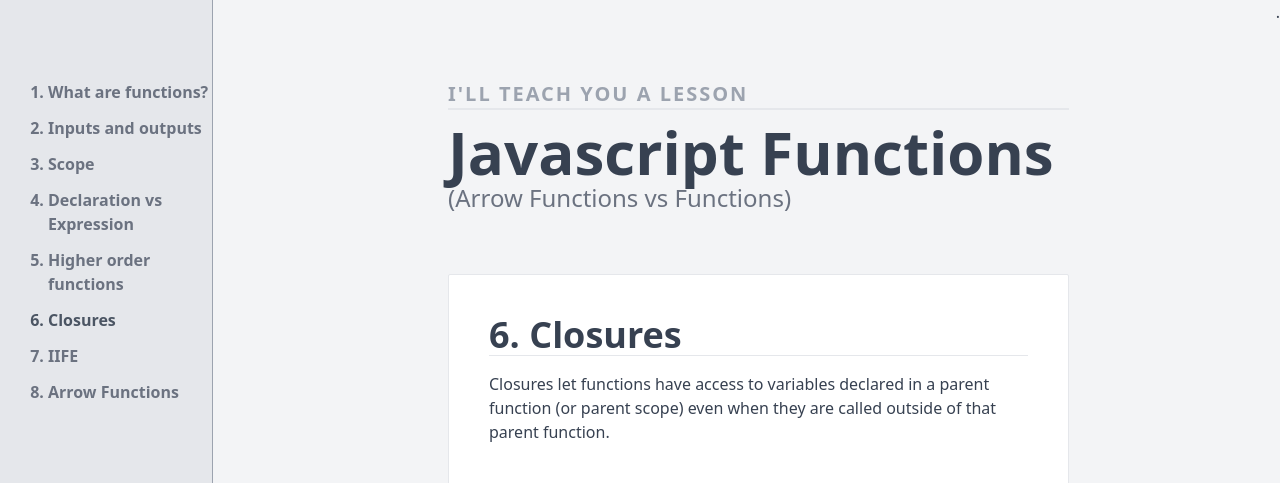
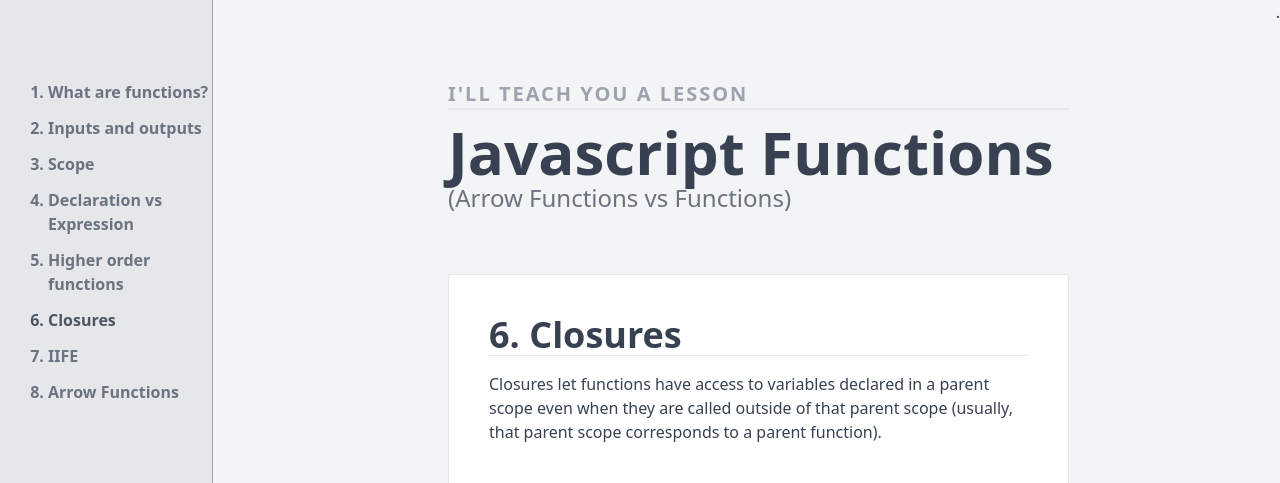
Before and after one commit to vladalbescu/I-ll-Teach-You-A-Lesson, a plain HTML site: page pages/closures.html in a window 1280 px wide. Shown: the top 483 px of the page. Drawn offline with nearby package versions, Linux system fonts and the light colour scheme; grey boxes are pictures that could not be loaded.

Commit message:
Update closures.html
Improved information.

```diff
--- a/pages/closures.html
+++ b/pages/closures.html
@@ -81,8 +81,8 @@
           <div class="mb-10 text-sm md:text-base">
             <p class="mb-2">
               Closures let functions have access to variables declared in a
-              parent function (or parent scope) even when they are called
-              outside of that parent function.
+              parent scope even when they are called
+              outside of that parent scope (usually, that parent scope corresponds to a parent function).
             </p>
           </div>
           <figure class="border">
```
